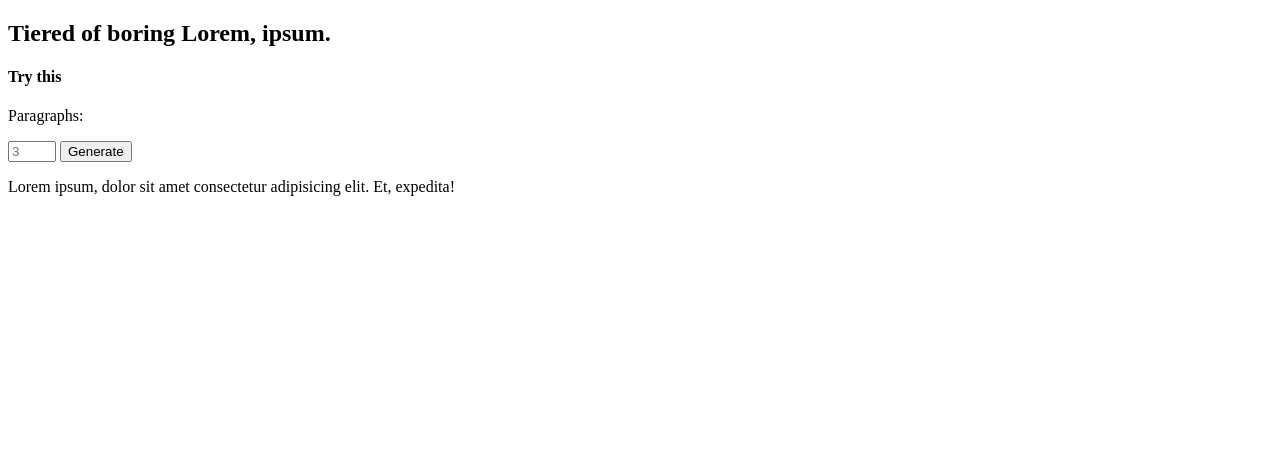
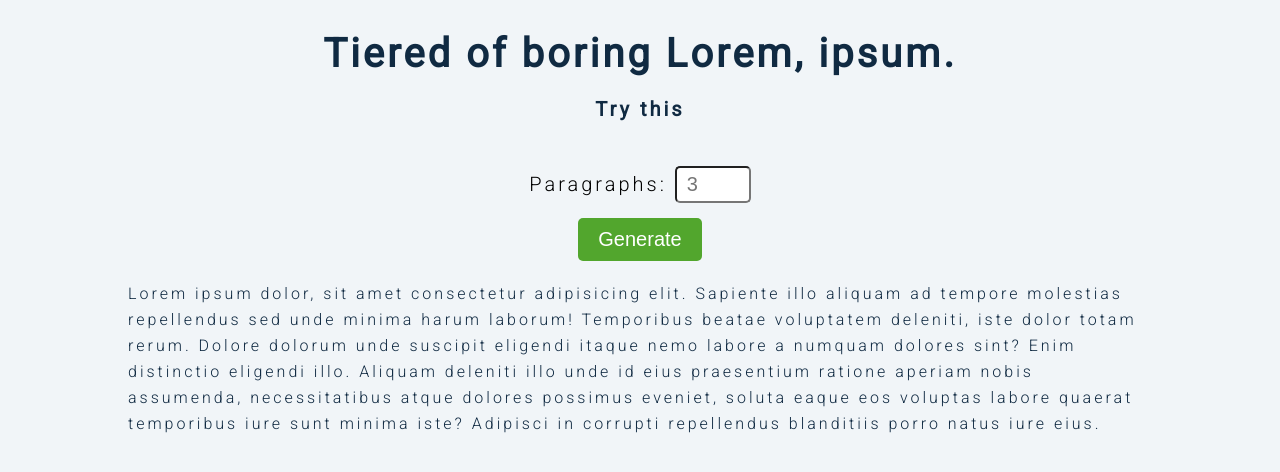
Before and after one commit to MuaazArshad/Random-Text-Generator, a plain HTML site: page index.html in a window 1280 px wide. Drawn offline with Linux system fonts and the light colour scheme.

Commit message:
CSS Added

```diff
--- a/index.html
+++ b/index.html
@@ -11,7 +11,9 @@
 			Tiered of boring <span class="highlight">Lorem, ipsum.</span>
 		</h2>
 		<h4 class="sub-heading">Try this</h4>
-		<p class="amount">Paragraphs:</p>
+		<p class="amount">
+			Paragraphs:
+
 			<input
 				type="number"
 				name="count"
@@ -19,10 +21,21 @@
 				min="1"
 				max="9"
 				placeholder="3" />
+		</p>
 		<button class="btn">Generate</button>
+		<div class="container">
 			<p class="paragraphs">
-			Lorem ipsum, dolor sit amet consectetur adipisicing elit. Et, expedita!
+				Lorem ipsum dolor, sit amet consectetur adipisicing elit. Sapiente illo
+				aliquam ad tempore molestias repellendus sed unde minima harum laborum!
+				Temporibus beatae voluptatem deleniti, iste dolor totam rerum. Dolore
+				dolorum unde suscipit eligendi itaque nemo labore a numquam dolores
+				sint? Enim distinctio eligendi illo. Aliquam deleniti illo unde id eius
+				praesentium ratione aperiam nobis assumenda, necessitatibus atque
+				dolores possimus eveniet, soluta eaque eos voluptas labore quaerat
+				temporibus iure sunt minima iste? Adipisci in corrupti repellendus
+				blanditiis porro natus iure eius.
 			</p>
+		</div>
 		<script src="./script.js"></script>
 	</body>
 </html>
--- a/style.css
+++ b/style.css
@@ -1 +1,66 @@
 @import url('https://fonts.googleapis.com/css2?family=Roboto:wght@300;400&display=swap');
+
+* {
+	margin: 0;
+	padding: 0;
+	box-sizing: border-box;
+}
+
+:root {
+	--primary-color: #102a42;
+	--secondary-color: #52a62d;
+}
+
+body {
+	font-family: 'Roboto', sans-serif;
+	background-color: #f1f5f8;
+	display: flex;
+	flex-direction: column;
+	align-items: center;
+	justify-content: flex-start;
+	letter-spacing: 3px;
+	width: 100%;
+	height: 100%;
+}
+
+.heading {
+	color: var(--primary-color);
+	font-size: 40px;
+	margin-top: 30px;
+}
+
+.sub-heading {
+	color: var(--primary-color);
+	font-size: 20px;
+	margin-top: 20px;
+}
+
+.amount,
+#count {
+	font-weight: 100;
+	font-size: 20px;
+	margin-top: 20px;
+	padding: 5px 10px;
+	border-radius: 5px;
+}
+
+.btn {
+	font-size: 20px;
+	padding: 10px 20px;
+	margin-top: 10px;
+	border: none;
+	border-radius: 5px;
+	background-color: var(--secondary-color);
+	color: #fff;
+}
+
+.container {
+	margin: 20px;
+	width: 80%;
+}
+
+.paragraphs {
+	line-height: 26px;
+	font-weight: 100;
+	color: var(--primary-color);
+}
```
Lines whose indentation alone changed are shown as unchanged.
